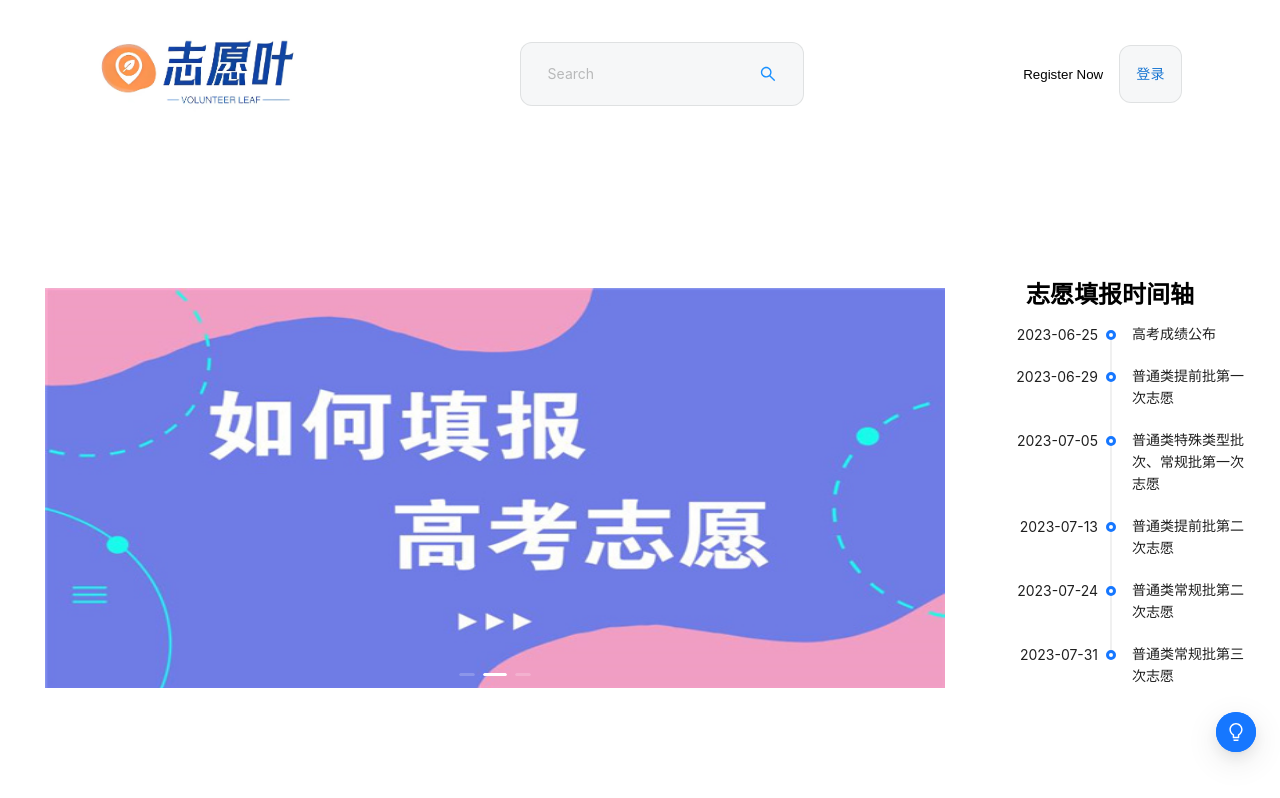
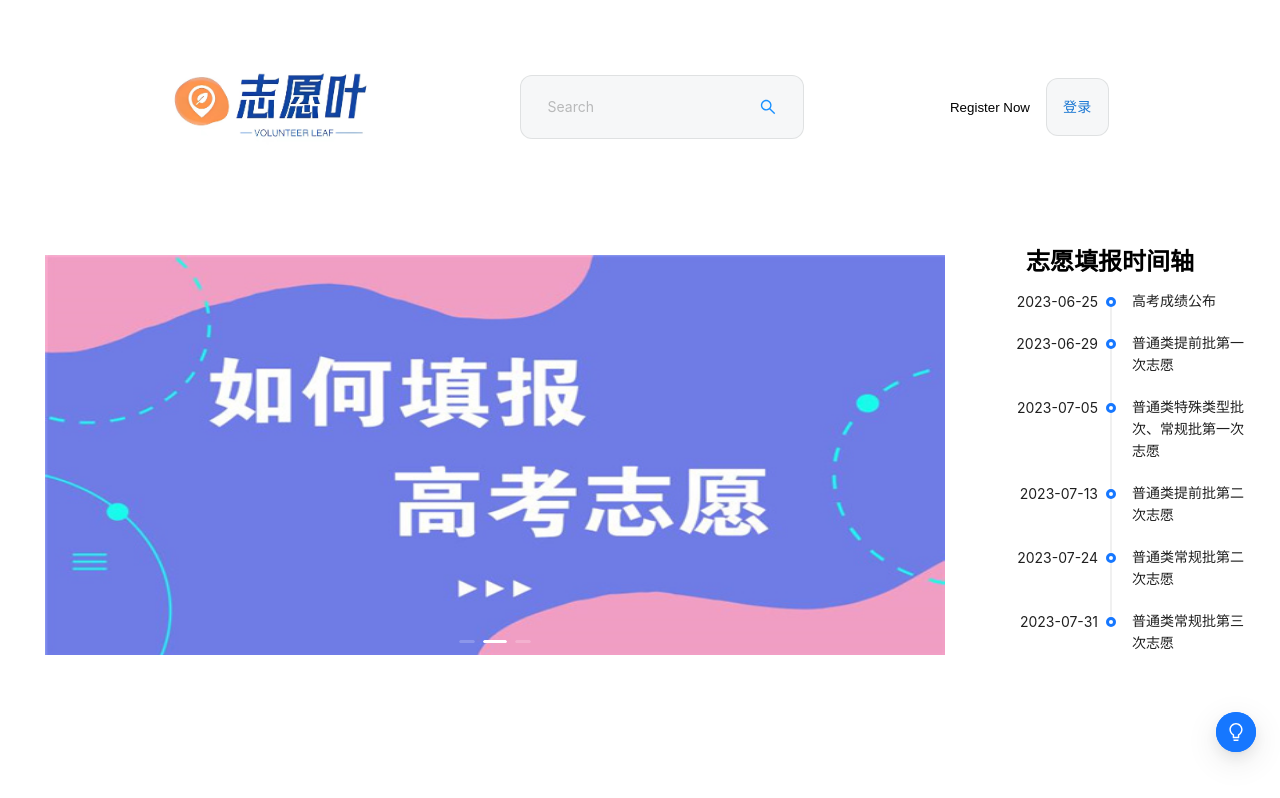
Before and after one commit to Liziming726/Ncee, a Next.js app: page / in a window 1280 px wide. Shown: the top 798 px of the page. Built offline with nearby package versions, Linux system fonts and the light colour scheme.

Commit message:
修复css问题

```diff
--- a/app/components/zixun/zixun.js
+++ b/app/components/zixun/zixun.js
@@ -4,7 +4,7 @@ import { LinkOutlined } from '@ant-design/icons'
 const { Meta } = Card
 
 const App = () => (
-  <div style={{ display: 'flex', gap: '30px' }}>
+  <div style={{ display: 'flex', gap: '30px', flexDirection:'row', justifyContent:'space-evenly' }}>
     <Card
       hoverable
       style={{
--- a/app/page.module.css
+++ b/app/page.module.css
@@ -1,7 +1,7 @@
 .main {
   display: flex;
   flex-direction: column;
-  justify-content: space-between;
+  justify-content: space-around;
   align-items: center;
   padding: 2rem;
   min-height: 100vh;
```
Also changed, not shown: 1 other file (tests, documents, lock files or other folders).
